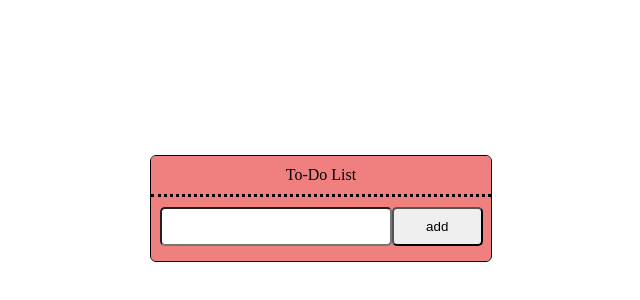
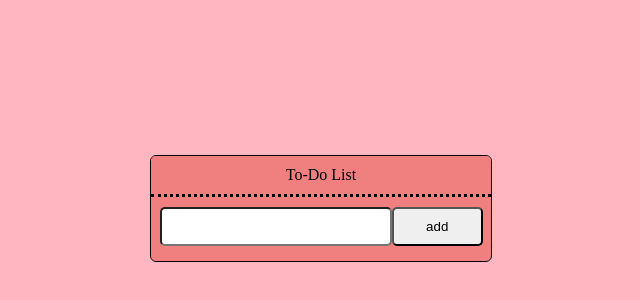
Before and after one commit to Duntron1000/List-App, a plain HTML site: page index.html in a window 1280 px wide. Shown: the part 192-492 px from the top of the page, without its empty margins (319-959 px from the left). Drawn offline with Linux system fonts and the light colour scheme.

Commit message:
lightPink background

```diff
--- a/style.css
+++ b/style.css
@@ -9,7 +9,7 @@ body {
   display: flex;
   align-items: center;
   justify-content: center;
-  background-color: lightred;
+  background-color: lightpink;
   z-index: 0;
 }
 
```
